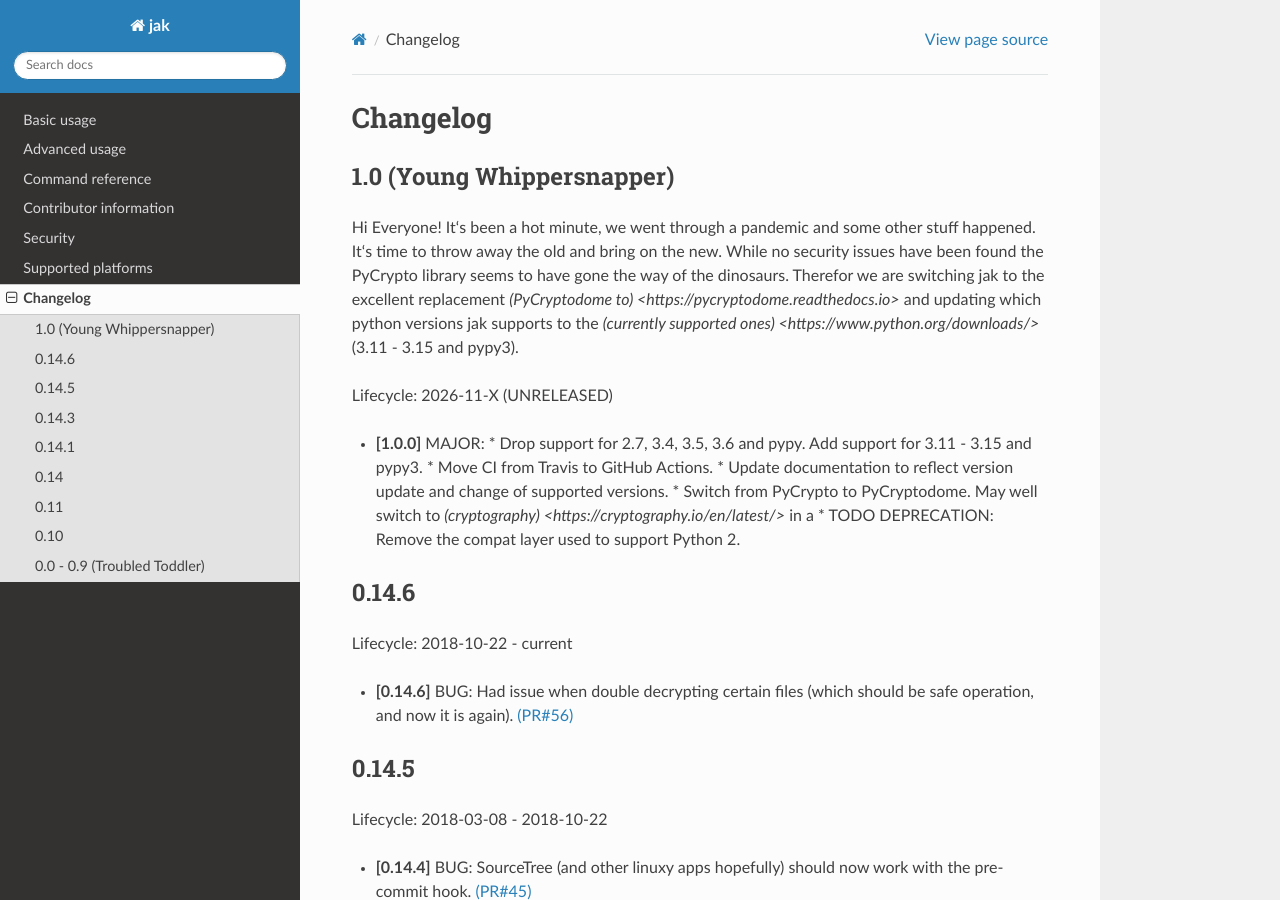
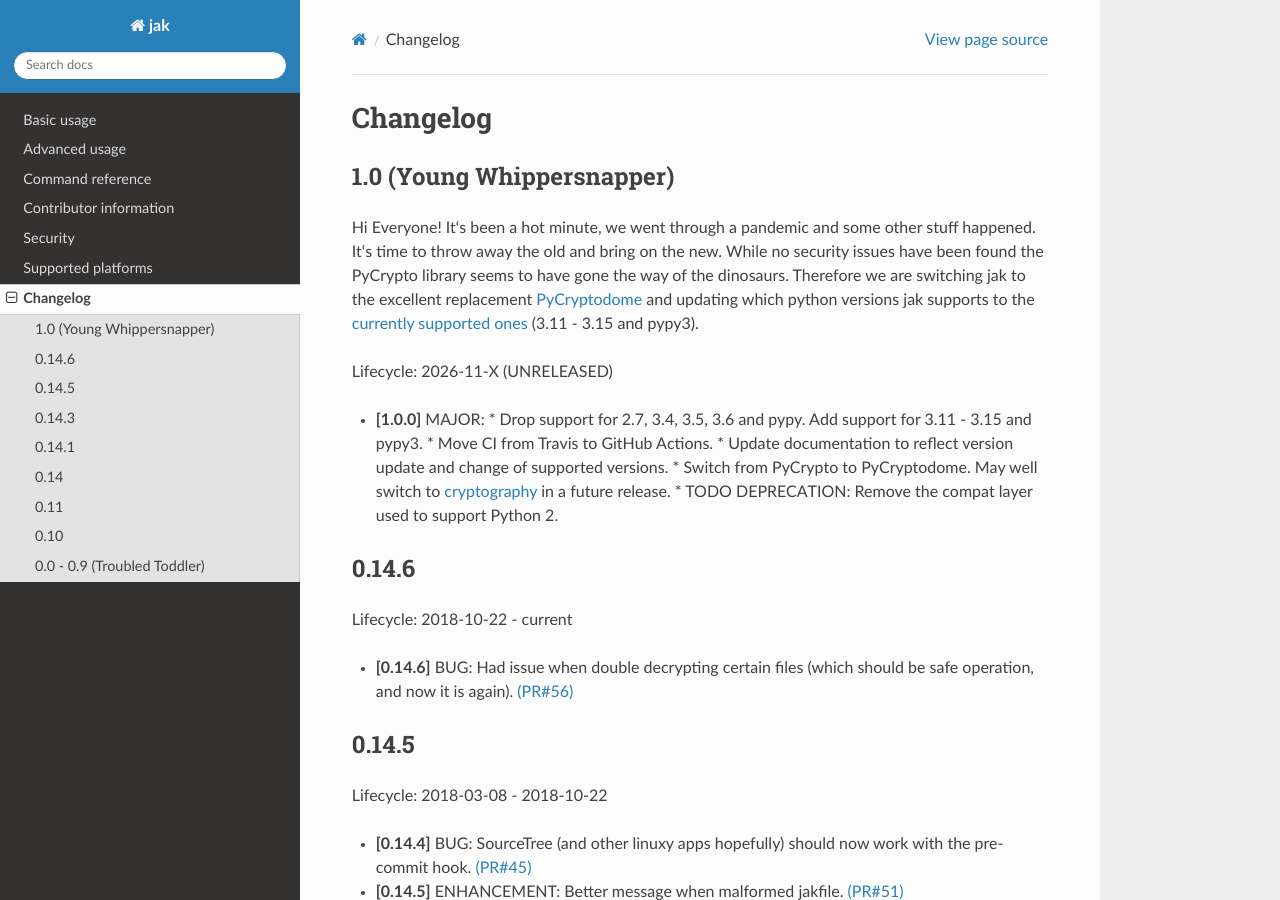
Before and after one commit to dispel/jak, a Sphinx documentation site: the page built from docs/changelog.rst, in a window 1280 px wide and 900 px high. Built offline with Sphinx 7.4.7 and the Read the Docs theme 3.1.0, drawn with Linux system fonts in a browser that asks for light colours; nearby versions of some CDN libraries; library files that are not in the unit come from our copies.

Commit message:
Address Copilot review comments on the docs
- security.rst: PyCryptodome's Crypto.Random reads from os.urandom, it
  does not use Fortuna. Describe the actual IV randomness source.
- conf.py: import jak after adding the repo to sys.path, so the docs
  build does not depend on jak being installed.
- changelog.rst: fix "Therefor", the malformed RST links and the
  unfinished sentence.

Co-Authored-By: Claude Fable 5.2 <noreply@anthropic.com>

```diff
--- a/docs/changelog.rst
+++ b/docs/changelog.rst
@@ -8,7 +8,7 @@ Changelog
 1.0 (Young Whippersnapper)
 --------------------------
 
-Hi Everyone! It‘s been a hot minute, we went through a pandemic and some other stuff happened. It‘s time to throw away the old and bring on the new. While no security issues have been found the PyCrypto library seems to have gone the way of the dinosaurs. Therefor we are switching jak to the excellent replacement `(PyCryptodome to) <https://pycryptodome.readthedocs.io>` and updating which python versions jak supports to the `(currently supported ones) <https://www.python.org/downloads/>` (3.11 - 3.15 and pypy3).
+Hi Everyone! It‘s been a hot minute, we went through a pandemic and some other stuff happened. It‘s time to throw away the old and bring on the new. While no security issues have been found the PyCrypto library seems to have gone the way of the dinosaurs. Therefore we are switching jak to the excellent replacement `PyCryptodome <https://pycryptodome.readthedocs.io>`_ and updating which python versions jak supports to the `currently supported ones <https://www.python.org/downloads/>`_ (3.11 - 3.15 and pypy3).
 
 Lifecycle: 2026-11-X (UNRELEASED)
 
@@ -16,7 +16,7 @@ Lifecycle: 2026-11-X (UNRELEASED)
   * Drop support for 2.7, 3.4, 3.5, 3.6 and pypy. Add support for 3.11 - 3.15 and pypy3.
   * Move CI from Travis to GitHub Actions.
   * Update documentation to reflect version update and change of supported versions.
-  * Switch from PyCrypto to PyCryptodome. May well switch to `(cryptography) <https://cryptography.io/en/latest/>` in a
+  * Switch from PyCrypto to PyCryptodome. May well switch to `cryptography <https://cryptography.io/en/latest/>`_ in a future release.
   * TODO DEPRECATION: Remove the compat layer used to support Python 2.
 
 
--- a/docs/conf.py
+++ b/docs/conf.py
@@ -19,8 +19,8 @@
 #
 import os
 import sys
-from jak import __version__, __version_full__
 sys.path.insert(0, os.path.abspath('..'))
+from jak import __version__, __version_full__  # noqa: E402
 
 
 # -- General configuration ------------------------------------------------
--- a/docs/security.rst
+++ b/docs/security.rst
@@ -32,7 +32,6 @@ Further reading:
 * https://en.wikipedia.org/wiki/Key_space_(cryptography)
 * https://en.wikipedia.org/wiki/Initialization_vector
 * `https://en.wikipedia.org/wiki/Padding_(cryptography)#PKCS7 <https://en.wikipedia.org/wiki/Padding_(cryptography)#PKCS7>`_
-* https://en.wikipedia.org/wiki/Fortuna_(PRNG)
 
 
 HMAC
```
Also changed, not shown: other parts of docs/security.rst (+2 -2 lines).
